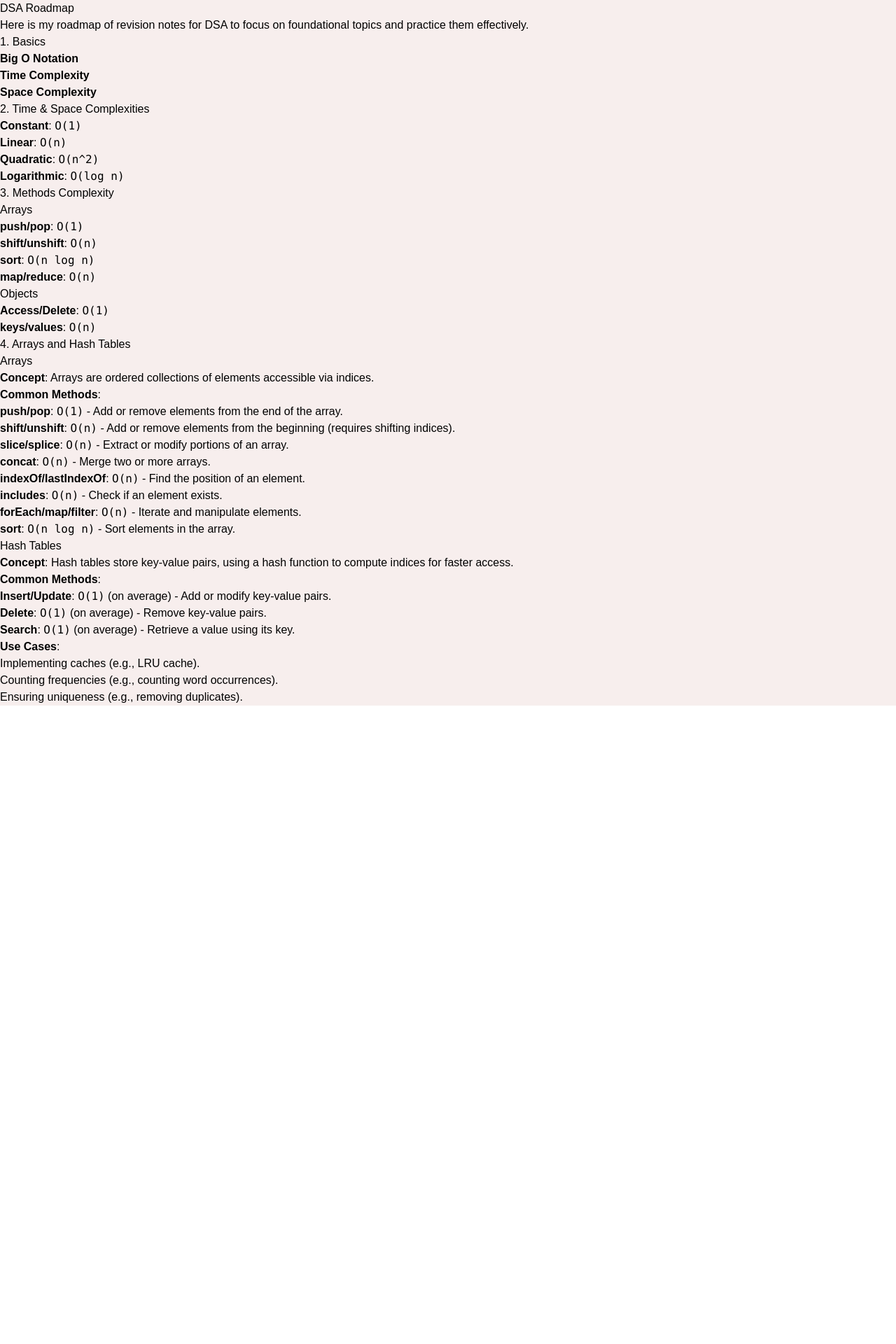
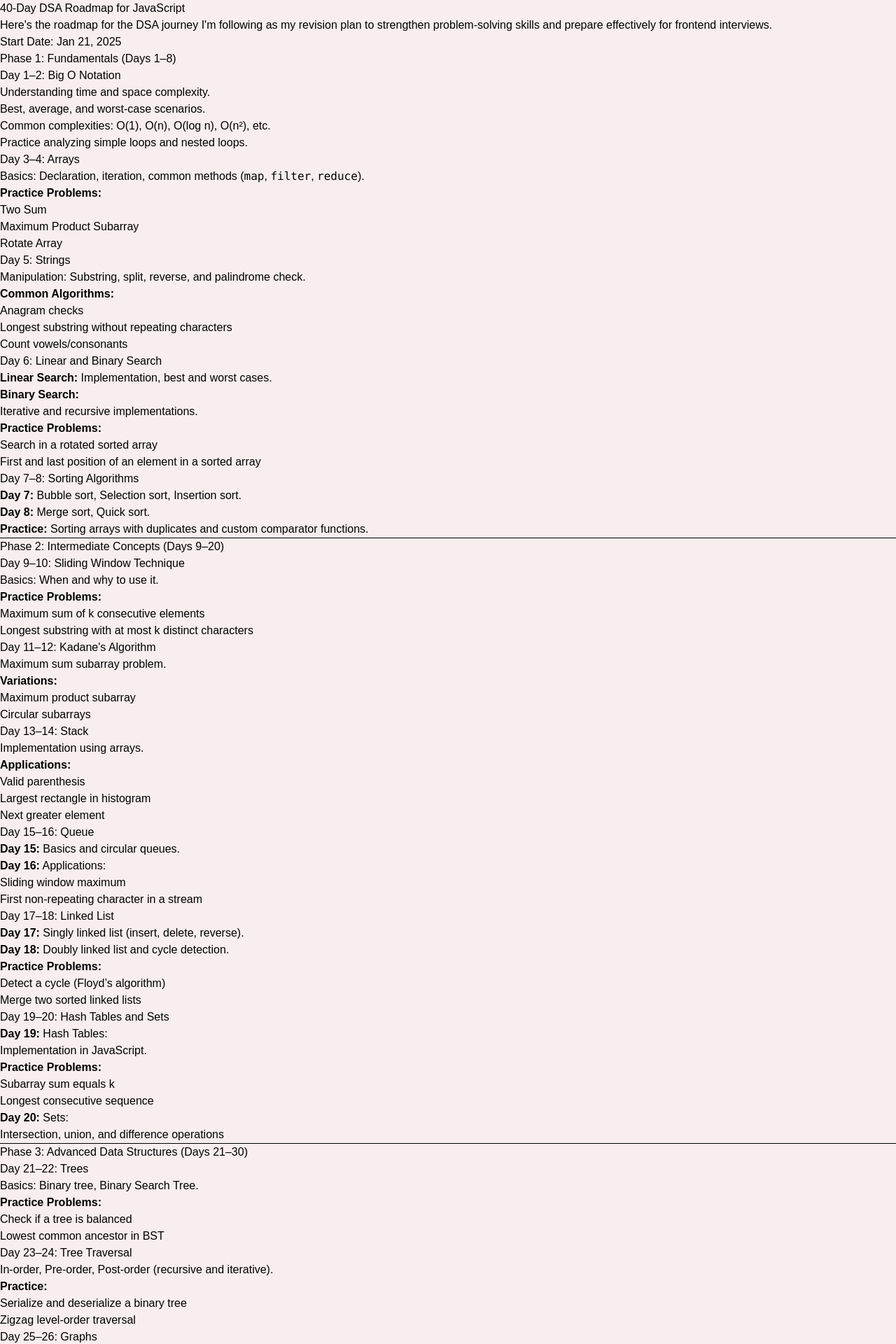
Before and after one commit to ethicalhub/learning-etc, a Next.js app: page /notes/dsa/roadmap in a window 1280 px wide. Shown: the top 1920 px of the page at 70% size. Before the commit the page ends 1008 px from the top, so only its background shows below. Built offline with nearby package versions, Linux system fonts and the light colour scheme.

Commit message:
feat(setup): update roadmap for dsa

```diff
--- a/pages/notes/dsa/roadmap.mdx
+++ b/pages/notes/dsa/roadmap.mdx
@@ -1,57 +1,190 @@
-# DSA Roadmap
+# 40-Day DSA Roadmap for JavaScript
 
-Here is my roadmap of revision notes for DSA to focus on foundational topics and practice them effectively.
+Here's the roadmap for the DSA journey I'm following as my revision plan to strengthen problem-solving skills and prepare effectively for frontend interviews.
 
-## 1. Basics
+- Start Date: Jan 21, 2025
 
-- **Big O Notation**
-- **Time Complexity**
-- **Space Complexity**
+## Phase 1: Fundamentals (Days 1–8)
 
-## 2. Time & Space Complexities
+### Day 1–2: Big O Notation
 
-- **Constant**: `O(1)`
-- **Linear**: `O(n)`
-- **Quadratic**: `O(n^2)`
-- **Logarithmic**: `O(log n)`
+- Understanding time and space complexity.
+- Best, average, and worst-case scenarios.
+- Common complexities: O(1), O(n), O(log n), O(n²), etc.
+- Practice analyzing simple loops and nested loops.
 
-## 3. Methods Complexity
+### Day 3–4: Arrays
 
-### Arrays
+- Basics: Declaration, iteration, common methods (`map`, `filter`, `reduce`).
+- **Practice Problems:**
+  - Two Sum
+  - Maximum Product Subarray
+  - Rotate Array
 
-- **push/pop**: `O(1)`
-- **shift/unshift**: `O(n)`
-- **sort**: `O(n log n)`
-- **map/reduce**: `O(n)`
+### Day 5: Strings
 
-### Objects
+- Manipulation: Substring, split, reverse, and palindrome check.
+- **Common Algorithms:**
+  - Anagram checks
+  - Longest substring without repeating characters
+  - Count vowels/consonants
 
-- **Access/Delete**: `O(1)`
-- **keys/values**: `O(n)`
+### Day 6: Linear and Binary Search
 
-## 4. Arrays and Hash Tables
+- **Linear Search:** Implementation, best and worst cases.
+- **Binary Search:**
+  - Iterative and recursive implementations.
+  - **Practice Problems:**
+    - Search in a rotated sorted array
+    - First and last position of an element in a sorted array
 
-### Arrays
+### Day 7–8: Sorting Algorithms
 
-- **Concept**: Arrays are ordered collections of elements accessible via indices.
-- **Common Methods**:
-  - **push/pop**: `O(1)` - Add or remove elements from the end of the array.
-  - **shift/unshift**: `O(n)` - Add or remove elements from the beginning (requires shifting indices).
-  - **slice/splice**: `O(n)` - Extract or modify portions of an array.
-  - **concat**: `O(n)` - Merge two or more arrays.
-  - **indexOf/lastIndexOf**: `O(n)` - Find the position of an element.
-  - **includes**: `O(n)` - Check if an element exists.
-  - **forEach/map/filter**: `O(n)` - Iterate and manipulate elements.
-  - **sort**: `O(n log n)` - Sort elements in the array.
+- **Day 7:** Bubble sort, Selection sort, Insertion sort.
+- **Day 8:** Merge sort, Quick sort.
+- **Practice:** Sorting arrays with duplicates and custom comparator functions.
 
-### Hash Tables
+---
 
-- **Concept**: Hash tables store key-value pairs, using a hash function to compute indices for faster access.
-- **Common Methods**:
-  - **Insert/Update**: `O(1)` (on average) - Add or modify key-value pairs.
-  - **Delete**: `O(1)` (on average) - Remove key-value pairs.
-  - **Search**: `O(1)` (on average) - Retrieve a value using its key.
-- **Use Cases**:
-  - Implementing caches (e.g., LRU cache).
-  - Counting frequencies (e.g., counting word occurrences).
-  - Ensuring uniqueness (e.g., removing duplicates).
+## Phase 2: Intermediate Concepts (Days 9–20)
+
+### Day 9–10: Sliding Window Technique
+
+- Basics: When and why to use it.
+- **Practice Problems:**
+  - Maximum sum of k consecutive elements
+  - Longest substring with at most k distinct characters
+
+### Day 11–12: Kadane's Algorithm
+
+- Maximum sum subarray problem.
+- **Variations:**
+  - Maximum product subarray
+  - Circular subarrays
+
+### Day 13–14: Stack
+
+- Implementation using arrays.
+- **Applications:**
+  - Valid parenthesis
+  - Largest rectangle in histogram
+  - Next greater element
+
+### Day 15–16: Queue
+
+- **Day 15:** Basics and circular queues.
+- **Day 16:** Applications:
+  - Sliding window maximum
+  - First non-repeating character in a stream
+
+### Day 17–18: Linked List
+
+- **Day 17:** Singly linked list (insert, delete, reverse).
+- **Day 18:** Doubly linked list and cycle detection.
+- **Practice Problems:**
+  - Detect a cycle (Floyd’s algorithm)
+  - Merge two sorted linked lists
+
+### Day 19–20: Hash Tables and Sets
+
+- **Day 19:** Hash Tables:
+  - Implementation in JavaScript.
+  - **Practice Problems:**
+    - Subarray sum equals k
+    - Longest consecutive sequence
+- **Day 20:** Sets:
+  - Intersection, union, and difference operations
+
+---
+
+## Phase 3: Advanced Data Structures (Days 21–30)
+
+### Day 21–22: Trees
+
+- Basics: Binary tree, Binary Search Tree.
+- **Practice Problems:**
+  - Check if a tree is balanced
+  - Lowest common ancestor in BST
+
+### Day 23–24: Tree Traversal
+
+- In-order, Pre-order, Post-order (recursive and iterative).
+- **Practice:**
+  - Serialize and deserialize a binary tree
+  - Zigzag level-order traversal
+
+### Day 25–26: Graphs
+
+- Representation (adjacency list/matrix).
+- BFS and DFS implementations.
+- **Practice Problems:**
+  - Number of islands
+  - Shortest path in an unweighted graph
+
+### Day 27–28: Tries
+
+- Basics: Insert, search, and delete operations.
+- **Practice:**
+  - Implement autocomplete
+  - Longest prefix matching
+
+### Day 29–30: Dynamic Programming (Basics)
+
+- Principles: Overlapping subproblems and optimal substructure.
+- **Practice Problems:**
+  - Fibonacci series (top-down and bottom-up)
+  - Climbing stairs
+
+---
+
+## Phase 4: Problem Solving Focus (Days 31–37)
+
+### Day 31–33: Classic Problems
+
+- Solve problems from mixed topics:
+  - Subsets and combinations
+  - N-Queens problem
+  - Word search in a matrix
+
+### Day 34–35: Advanced Dynamic Programming
+
+- **Practice Problems:**
+  - Longest Increasing Subsequence
+  - Knapsack problem
+  - Minimum path sum in a grid
+
+### Day 36: Graph Algorithms
+
+- Dijkstra’s algorithm
+- Topological sorting
+
+### Day 37: Mock Interviews
+
+- Solve problems under time constraints.
+
+---
+
+## Phase 5: Revision and Miscellaneous (Days 38–40)
+
+### Day 38: Practice Important Algorithms
+
+- Backtracking (Sudoku solver, permutations)
+- Sliding window and two-pointer problems
+
+### Day 39: System Design Concepts
+
+- Basics of API design, caching, and load balancing
+
+### Day 40: Mock Interviews and Review
+
+- Focus on weak areas and simulate real interview settings.
+
+---
+
+## Additional Topics
+
+- **Heap (Min and Max):** Priority queue, merge k sorted arrays.
+- **Segment Trees:** Range queries (sum, min, max).
+- **Greedy Algorithms:** Activity selection, interval scheduling.
+
+---
```
